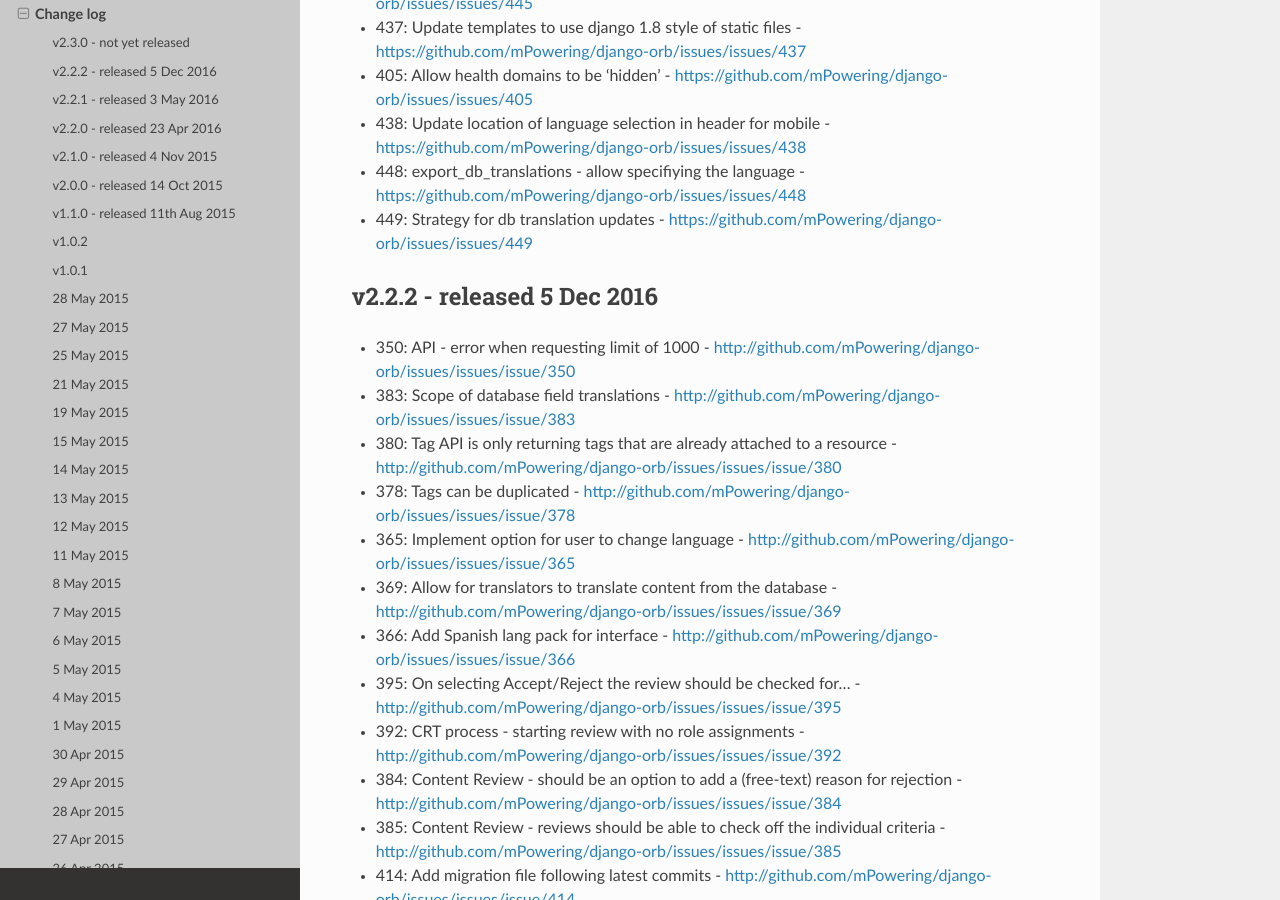
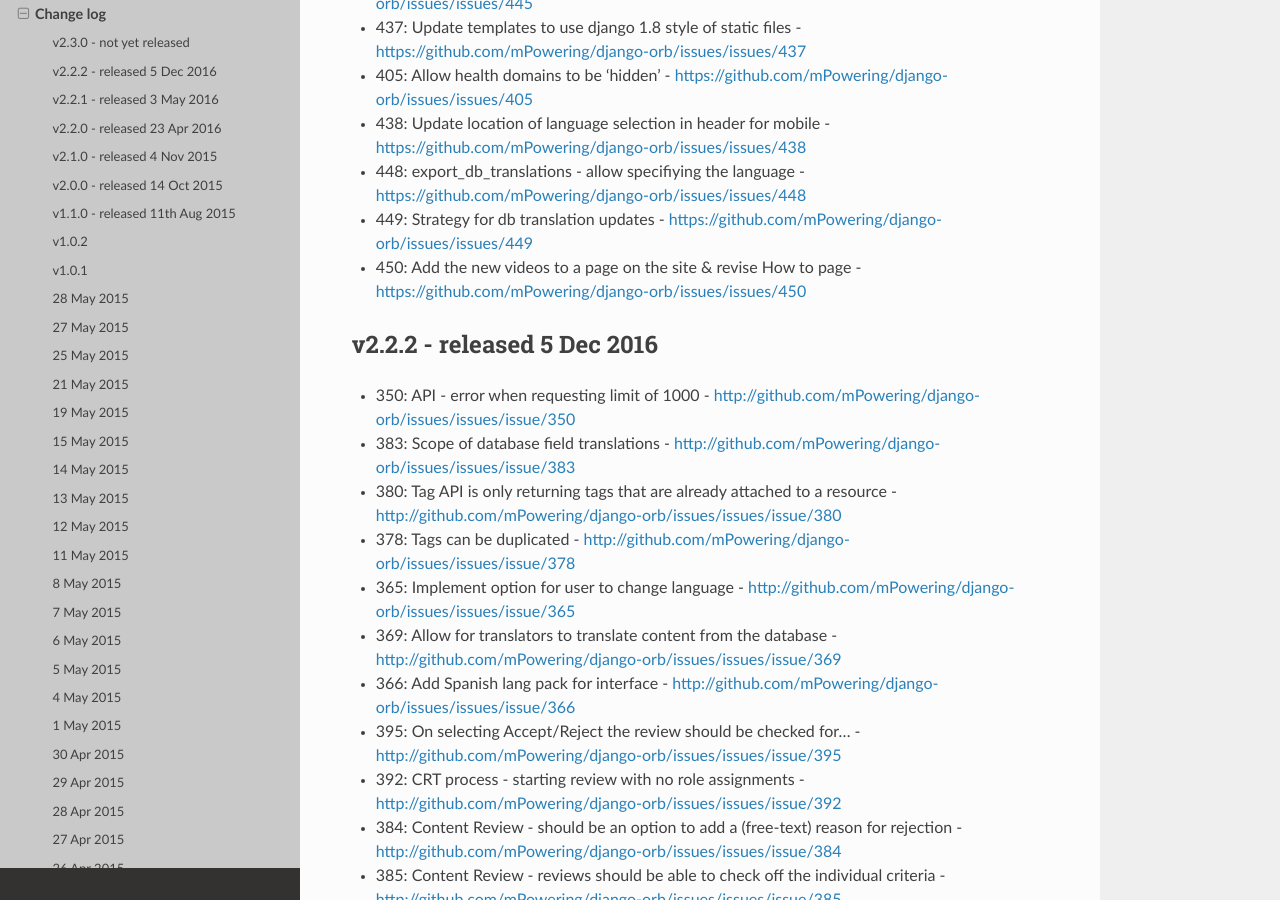
Before and after one commit to mPowering/django-orb, a Sphinx documentation site: the page built from docs/technical/changelog.rst, in a window 1280 px wide and 900 px high, scrolled down 440 px. Built offline with Sphinx 7.4.7 and the Read the Docs theme 2.0.0, drawn with Linux system fonts in a browser that asks for light colours.

Commit message:
450: Add the new videos to a page on the site & revise How to page
Task-Url: https://github.com/mPowering/django-orb/issues/issues/450

```diff
--- a/docs/technical/changelog.rst
+++ b/docs/technical/changelog.rst
@@ -16,7 +16,7 @@ v2.3.0 - not yet released
 * 438: Update location of language selection in header for mobile - https://github.com/mPowering/django-orb/issues/issues/438
 * 448: export_db_translations - allow specifiying the language - https://github.com/mPowering/django-orb/issues/issues/448
 * 449: Strategy for db translation updates - https://github.com/mPowering/django-orb/issues/issues/449
-
+* 450: Add the new videos to a page on the site & revise How to page - https://github.com/mPowering/django-orb/issues/issues/450
 
 v2.2.2 - released 5 Dec 2016
 ---------------------------------
```
